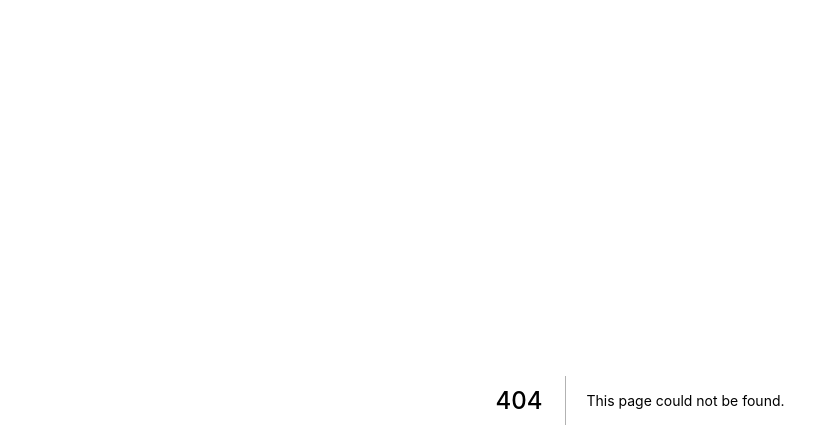
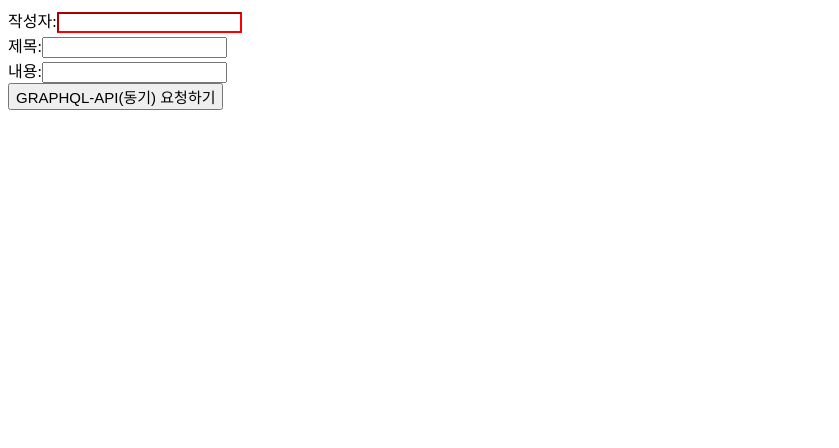
Before and after one commit to cherry-hyeri/freecamp_frontend, a Next.js app in the folder class/: page /07-01-setState in a window 1280 px wide. Before the commit this address had no page. Shown: the top 448 px of the page, without its empty margins (0-839 px from the left). Built offline with nearby package versions, Linux system fonts and the light colour scheme.

Commit message:
emotion porps 던지기

```diff
--- /dev/null
+++ b/class/pages/07-01-setState/index.js
@@ -0,0 +1,5 @@
+import BoardWrite from "../../src/components/units/board/07-write/BoardWrite.container";
+
+export default function GraphqlMutationInputPage() {
+  return <BoardWrite />;
+}
--- /dev/null
+++ b/class/src/components/units/board/07-write/BoardWrite.container.js
@@ -0,0 +1,56 @@
+import BoardWriteUI from "./BoardWrite.presenter";
+import { useMutation } from "@apollo/client";
+import { useState } from "react";
+import { CREATE_BOARD } from "./BoardWrite.queries";
+
+export default function BoardWrite(props) {
+  const [mycolor, setMycolor] = useState(false);
+
+  const [writer, setWriter] = useState("");
+  const [title, setTitle] = useState("");
+  const [contents, setContents] = useState("");
+  const [createBoard] = useMutation(CREATE_BOARD);
+
+  const onClickSubmit = async () => {
+    // const writer = "qqq" 이 함수에 있으면 현재 스코프
+    const result = await createBoard({
+      variables: {
+        //variables가 $ 역할
+        writer: writer, //이 함수에 없으면 스코프 체인을 통해서 위 함수에서 찾음
+        title: title,
+        contents: contents,
+      },
+    });
+    console.log(result);
+    alert(result.data.createBoard.message);
+  };
+
+  const onChangeWriter = (event) => {
+    setWriter(event.target.value);
+    if (event.target.value !== "" && title !== "" && contents !== "") {
+      setMycolor(true);
+    }
+  };
+
+  const onChangeTitle = (event) => {
+    setTitle(event.target.value);
+    if (writer !== "" && event.target.value !== "" && contents !== "") {
+      setMycolor(true);
+    }
+  };
+  const onChangeContents = (event) => {
+    setContents(event.target.value);
+    if (writer !== "" && title !== "" && event.target.value !== "") {
+      setMycolor(true);
+    }
+  };
+  return (
+    <BoardWriteUI
+      onClickSubmit={onClickSubmit}
+      onChangeWriter={onChangeWriter}
+      onChangeTitle={onChangeTitle}
+      onChangeContents={onChangeContents}
+      mycolor={mycolor}
+    />
+  );
+}
--- /dev/null
+++ b/class/src/components/units/board/07-write/BoardWrite.presenter.js
@@ -0,0 +1,25 @@
+import { BlueButton, RedInput } from "./BoardWrite.styles";
+
+export default function BoardWriteUI(props) {
+  return (
+    <>
+      작성자:
+      <RedInput type="text" onChange={props.onChangeWriter} />
+      <br />
+      제목:
+      <input type="text" onChange={props.onChangeTitle} />
+      <br />
+      내용:
+      <input type="text" onChange={props.onChangeContents} />
+      <br />
+      <BlueButton
+        rrr="15px"
+        qqq="gary"
+        zzz={props.mycolor}
+        onClick={props.onClickSubmit}
+      >
+        GRAPHQL-API(동기) 요청하기
+      </BlueButton>
+    </>
+  );
+}
--- /dev/null
+++ b/class/src/components/units/board/07-write/BoardWrite.queries.js
@@ -0,0 +1,13 @@
+import { gql } from "@apollo/client";
+
+export const CREATE_BOARD = gql`
+  ##변수의 타입 적는 곳
+  mutation createBoard($writer: String, $title: String, $contents: String) {
+    ##실제 우리가 전달할 변수 적는 곳
+    createBoard(writer: $writer, title: $title, contents: $contents) {
+      _id
+      number
+      message
+    }
+  }
+`;
--- /dev/null
+++ b/class/src/components/units/board/07-write/BoardWrite.styles.js
@@ -0,0 +1,14 @@
+import styled from "@emotion/styled";
+
+export const RedInput = styled.input`
+  border-color: red;
+`;
+
+export const BlueButton = styled.button`
+  font-size: ${(props) => props.rrr};
+  color: ${(props) => {
+    return props.qqq;
+  }};
+  background-color: ${(props) => (props.zzz ? "yellow" : "default")};
+  // 의미 없는 소괄호는 생략 가능!!
+`;
```
